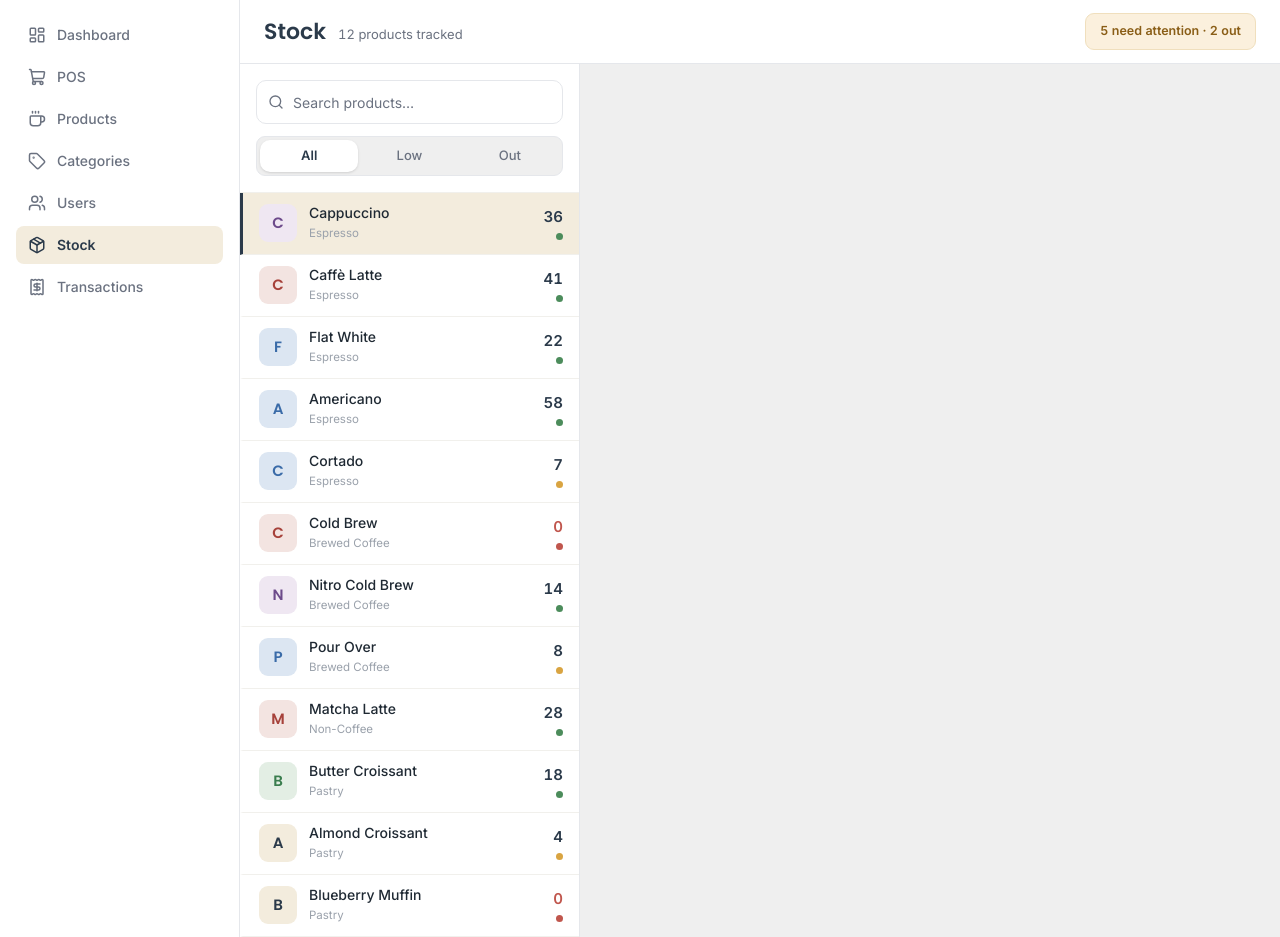
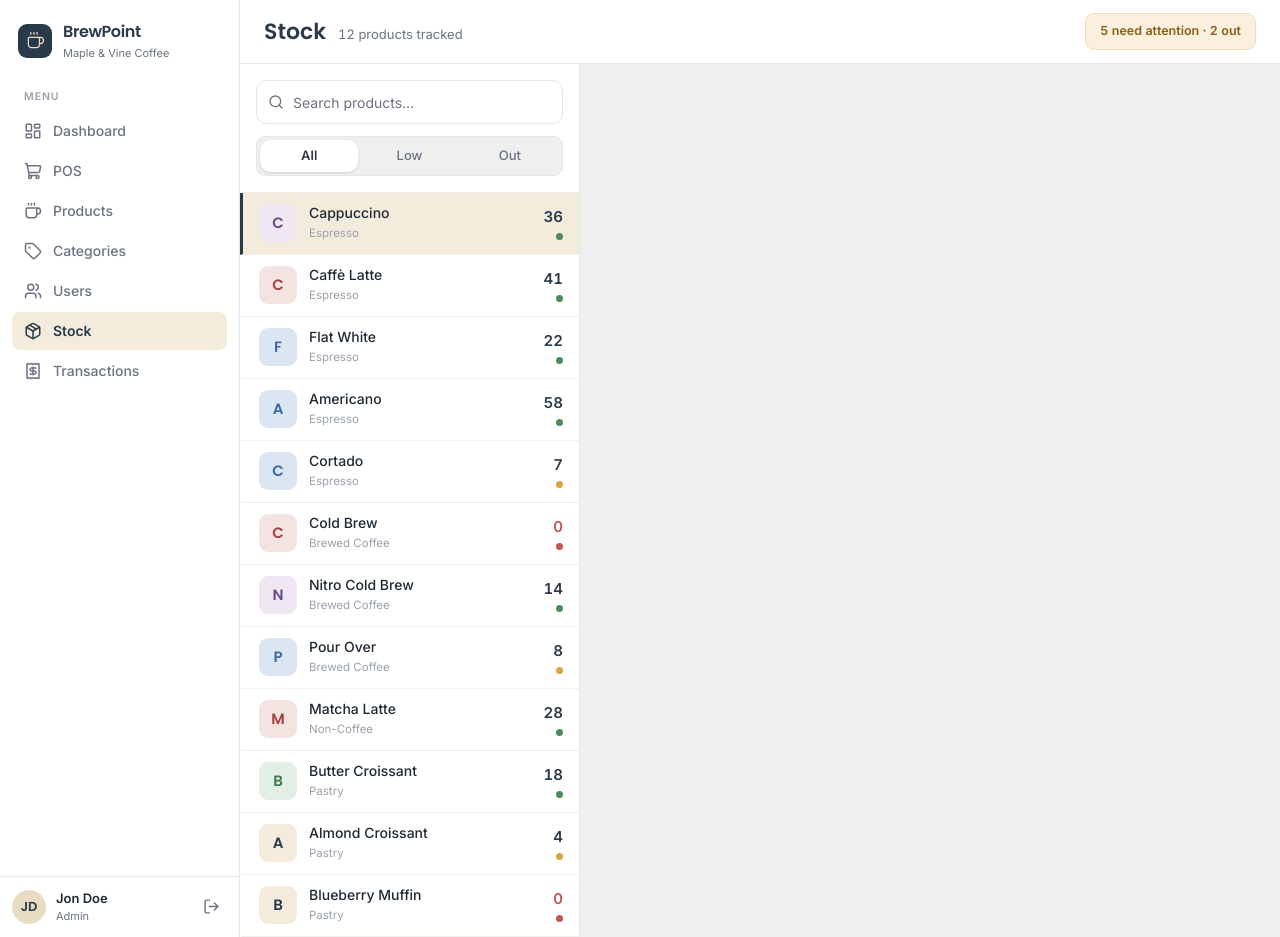
Before and after one commit to muhammadzhuhry/brewpoint, a Next.js app: page /stock in a window 1280 px wide. Built offline with nearby package versions, Linux system fonts and the light colour scheme.

Commit message:
refactor: sidebar

```diff
--- a/app/(staff)/layout.tsx
+++ b/app/(staff)/layout.tsx
@@ -1,13 +1,49 @@
 import type { ReactNode } from "react";
+import { LogOut, Coffee } from "lucide-react";
 import { SidebarNav } from "@/components/shared/sidebar-nav";
+import { getInitials } from "@/lib/avatar-color";
 
 import { mockCurrentUser } from "@/lib/mock-current-user";
 
 export default function StaffLayout({ children }: { children: ReactNode }) {
   return (
     <div className="flex min-h-screen">
-      <aside className="w-60 border-r border-border bg-card p-4">
+      <aside className="flex w-60 flex-col border-r border-border bg-card">
+        <div className="flex items-center gap-[11px] px-[18px] pt-5 pb-4">
+          <div className="flex size-[34px] shrink-0 items-center justify-center rounded-[9px] bg-primary">
+            <Coffee className="size-[19px] text-secondary" strokeWidth={1.6} />
+          </div>
+          <div className="flex flex-col gap-px">
+            <span className="font-display text-base font-semibold tracking-tight text-primary">
+              BrewPoint
+            </span>
+            <span className="text-[11px] text-muted-foreground">
+              Maple &amp; Vine Coffee
+            </span>
+          </div>
+        </div>
+
         <SidebarNav role={mockCurrentUser.role} />
+
+        <div className="flex items-center gap-2.5 border-t border-border p-3">
+          <div className="flex size-[34px] shrink-0 items-center justify-center rounded-full bg-secondary font-display text-[13px] font-semibold text-secondary-foreground">
+            {getInitials(mockCurrentUser.name)}
+          </div>
+          <div className="flex min-w-0 flex-1 flex-col">
+            <span className="truncate text-[13px] font-semibold text-foreground">
+              {mockCurrentUser.name}
+            </span>
+            <span className="text-[11px] text-muted-foreground capitalize">
+              {mockCurrentUser.role}
+            </span>
+          </div>
+          <button
+            type="button"
+            className="flex size-8 shrink-0 items-center justify-center rounded-lg text-muted-foreground"
+          >
+            <LogOut className="size-[17px]" />
+          </button>
+        </div>
       </aside>
       <main className="flex-1 p-6">{children}</main>
     </div>
--- a/components/shared/sidebar-nav.tsx
+++ b/components/shared/sidebar-nav.tsx
@@ -60,7 +60,13 @@ export function SidebarNav({ role }: { role: "admin" | "cashier" }) {
   const pathname = usePathname();
 
   return (
-    <nav className="flex flex-col gap-1">
+    <>
+      <div className="px-3 pt-1 pb-1.5">
+        <span className="pl-3 text-[10.5px] font-semibold tracking-[.09em] text-[#9AA1AB]">
+          MENU
+        </span>
+      </div>
+      <nav className="flex flex-1 flex-col gap-0.5 overflow-auto px-3">
         {items.map((item) => {
           const Icon = item.icon;
           return (
@@ -80,5 +86,6 @@ export function SidebarNav({ role }: { role: "admin" | "cashier" }) {
           );
         })}
       </nav>
+    </>
   );
 }
```
Lines whose indentation alone changed are shown as unchanged.
